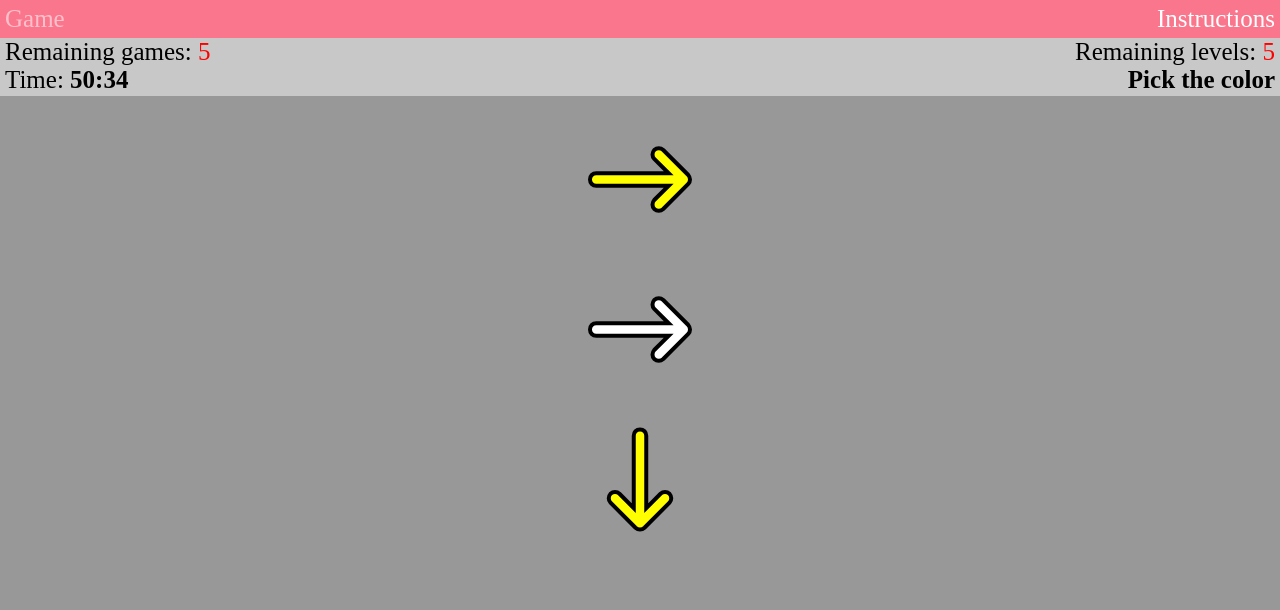
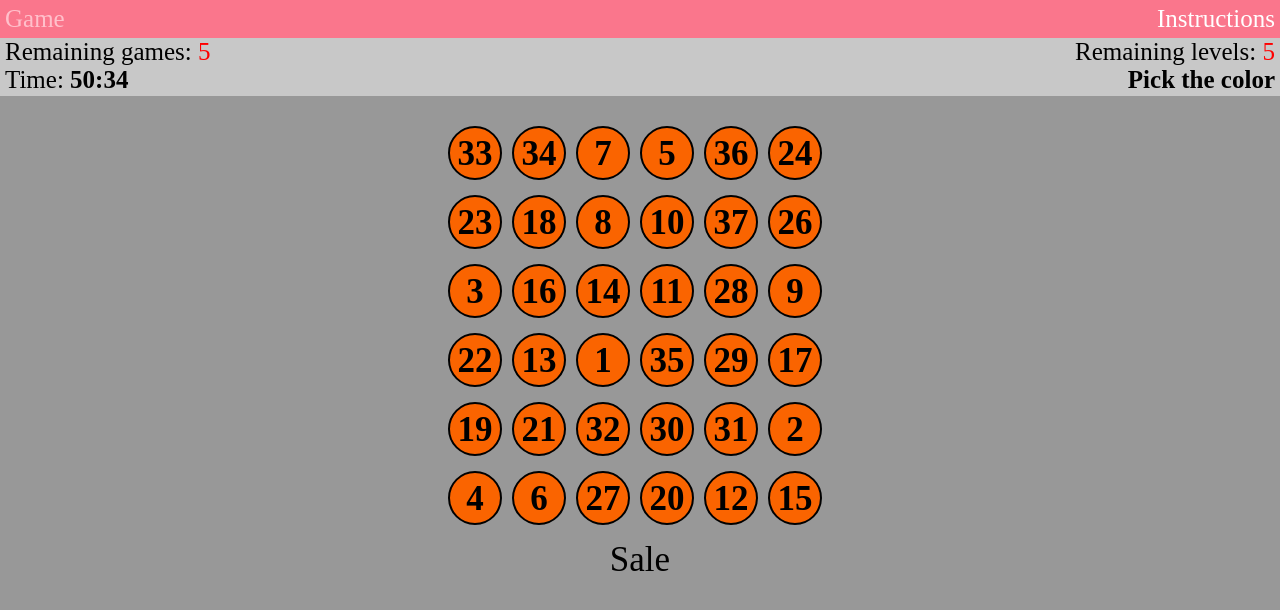
Before and after one commit to juanro-pf/brain-game, a React (Create React App) app: page /game-mix in a window 1280 px wide. Shown: the top 610 px of the page. Built offline with nearby package versions, Linux system fonts and the light colour scheme.

Commit message:
game6 almost finished and deleted duplicated functions

```diff
--- a/public/index.html
+++ b/public/index.html
@@ -26,6 +26,8 @@
     -->
     <!-- Icons -->
     <link rel="stylesheet" href="https://cdnjs.cloudflare.com/ajax/libs/font-awesome/6.1.1/css/all.min.css" />
+    <!-- Animation -->
+    <link rel="stylesheet" href="https://cdnjs.cloudflare.com/ajax/libs/animate.css/4.1.1/animate.min.css"/>
     <title>React App</title>
   </head>
   <body>
--- /dev/null
+++ b/src/components/Game6.tsx
@@ -0,0 +1,57 @@
+import React, { useEffect, useState } from 'react';
+import { shuffleArray } from '../helpers/helpFunctions';
+
+const Game6 = () => {
+
+  const generateArraySubset= (arr: number, lenght: number): number[] => {
+    const subArray: number[]= [];
+    if(subArray.includes(arr[Math.floor(Math.random() * arr.length)])) //Check this tomorrow
+    return subArray;
+  };
+
+  const generateNumbersArray= (columns: number, elementsPerColumn: number): [number[][], number] => {
+    const columnsArray: number[][]= [];
+    const numbersArray= [];
+    for(let i= 0; i<=columns*elementsPerColumn; i++){
+      numbersArray.push(i+1);
+    }
+    const missingNumber= numbersArray.splice(Math.floor(Math.random() * numbersArray.length), 1)[0];
+    shuffleArray(numbersArray);
+    for(let i=0; i<columns; i++){
+      columnsArray.push([]);
+      for(let j=0;  j<elementsPerColumn; j++){
+        columnsArray[i].push(numbersArray.pop()!);
+      }
+    }
+    return [columnsArray, missingNumber];
+  };
+
+  const [numbersArray, setNumbersArray] = useState([[0]]);
+  const [missingNumber, setMissingNumber] = useState(0);
+
+  useEffect(() => {
+    const generatedArray= generateNumbersArray(6,6);
+    setNumbersArray(generatedArray[0]);
+    setMissingNumber(generatedArray[1]);
+  }, []);
+
+
+  return (
+    <div className='game-six'>
+      <div className='game-six__section'>
+        {
+          numbersArray.map((column, columnIndex) => <div key={`column-${columnIndex}`} className='game-six__section__column'>
+            {
+              column.map((element, elementIndex) => <div key={`column-${columnIndex}-element-${elementIndex}`} className='game-six__section__column__element'>{element}</div>)
+            }
+          </div>)
+        }
+      </div>
+      <div className='game-six__section'>
+        Sale
+      </div>
+    </div>
+  )
+};
+
+export default Game6;
--- a/src/components/GameScreen.tsx
+++ b/src/components/GameScreen.tsx
@@ -4,6 +4,7 @@ import Game2 from './Game2';
 import Game3 from './Game3';
 import Game4 from './Game4';
 import Game5 from './Game5';
+import Game6 from './Game6';
 
 const GameScreen = () => {
 
@@ -31,7 +32,8 @@ const GameScreen = () => {
         {/* <Game2 /> */}
         {/* <Game3 setText={setMidText} setTextColor={setMidTextColor}/> */}
         {/* <Game4 /> */}
-        <Game5 />
+        {/* <Game5 /> */}
+        <Game6 />
       </div>
     </div>
   )
--- /dev/null
+++ b/src/helpers/helpFunctions.ts
@@ -0,0 +1,23 @@
+const getRandomElement= (array: Array<any>): typeof array[0] => {
+  return array[Math.floor(Math.random() * array.length)];
+};
+
+const shuffleArray = (array: Array<any>): void => {
+  let currentIndex = array.length,  randomIndex;
+
+    // While there remain elements to shuffle.
+    while (currentIndex !== 0) {
+
+      // Pick a remaining element.
+      randomIndex = Math.floor(Math.random() * currentIndex);
+      currentIndex--;
+
+      // And swap it with the current element.
+      [array[currentIndex], array[randomIndex]] = [array[randomIndex], array[currentIndex]];
+    }
+};
+
+export {
+  shuffleArray,
+  getRandomElement
+};
--- a/src/index.css
+++ b/src/index.css
@@ -239,3 +239,45 @@ html, body {
   -webkit-text-stroke-width: 4px;
   -webkit-text-stroke-color: black;
 }
+
+/*=======
+  GAME6
+=======*/
+
+.game-six {
+  font-size: 35px;
+  padding-top: 30px;
+  /* text-align as center to center the numbers inside the elements */
+  text-align: center;
+}
+
+.game-six__section {
+  display: flex;
+  justify-content: center;
+}
+
+.game-six__section--up {
+  /* justify-content: center; */
+}
+
+.game-six__section__column {
+  display: flex;
+  flex-direction: column;
+  justify-content: center;
+  margin-right: 10px;
+}
+
+.game-six__section__column__element {
+  background-color: #fa6400;
+  border: 2px solid black;
+  border-radius: 50%;
+  font-weight: bold;
+  height: 50px;
+  line-height: 52px;
+  margin-bottom: 15px;
+  width: 50px;
+}
+
+.game-six__section--down {
+
+}
```
Also changed, not shown: src/components/Game1.tsx (+10 -25 lines), src/components/Game3.tsx (+3 -6 lines), src/components/Game4.tsx (+2 -17 lines).
